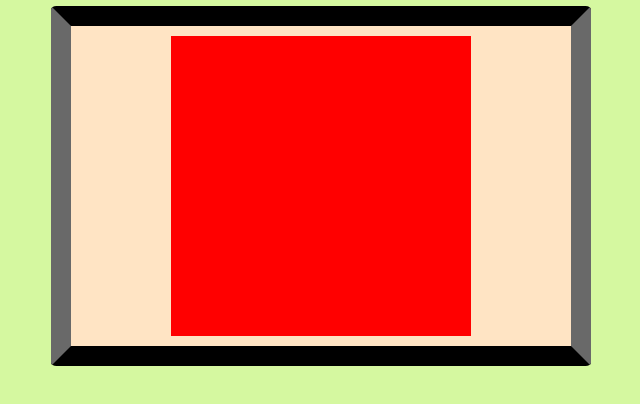
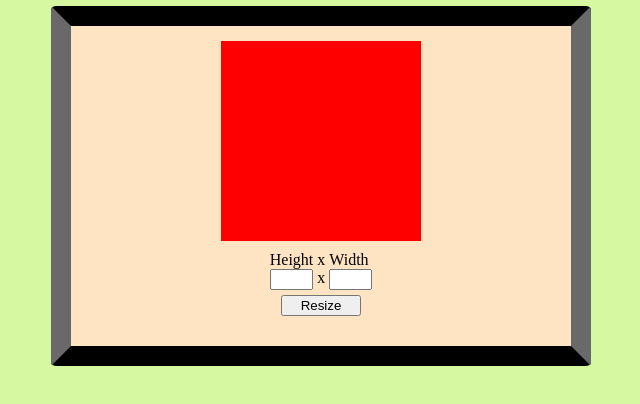
Before and after one commit to alex-netwave/etch-a-sketch, a plain HTML site: page index.html in a window 1280 px wide. Shown: the whole page, without its empty margins (319-959 px from the left). Drawn offline with Linux system fonts and the light colour scheme.

Commit message:
added input boxes

```diff
--- a/index.html
+++ b/index.html
@@ -10,6 +10,13 @@
 <body>
     <div class="container">
     </div>
-
+    <div class="sizing-container">
+        <div class="input-container">
+            <div class="column"><span>Height</span><input class="height"></div>
+            <div class="column"><span>x</span><span>x</span></div>
+            <div class="column"><span>Width</span><input class="width"></div>
+        </div>
+        <button>Resize</button>
+    </div>
 </body>
 </html>
--- a/style.css
+++ b/style.css
@@ -6,6 +6,7 @@ html {
 
 body {
     display: flex;
+    flex-direction: column;
     justify-content: center;
     align-items: center;
     background-color: bisque;
@@ -17,11 +18,40 @@ body {
     margin: 0.5%;
 }
 
+.sizing-container {
+    display: flex;
+    flex-direction: column;
+    align-items: center;
+    margin: 10px 0px;
+    width: 200px;
+}
+
+.input-container {
+    display: flex;
+    flex-direction: row;
+    justify-content: space-around;
+}
+
+.column {
+    display: flex;
+    flex-direction: column;
+    margin: 0px 2px;
+}
+
+input {
+    width: 35px;
+}
+
 
 .container {
-    width: 300px;
-    height: 300px;
+    width: 200px;
+    height: 200px;
     background-color: blue;
     display: flex;
     flex-wrap: wrap;
 }
+
+button {
+    margin: 5px 0px;
+    width: 80px;
+}
```
